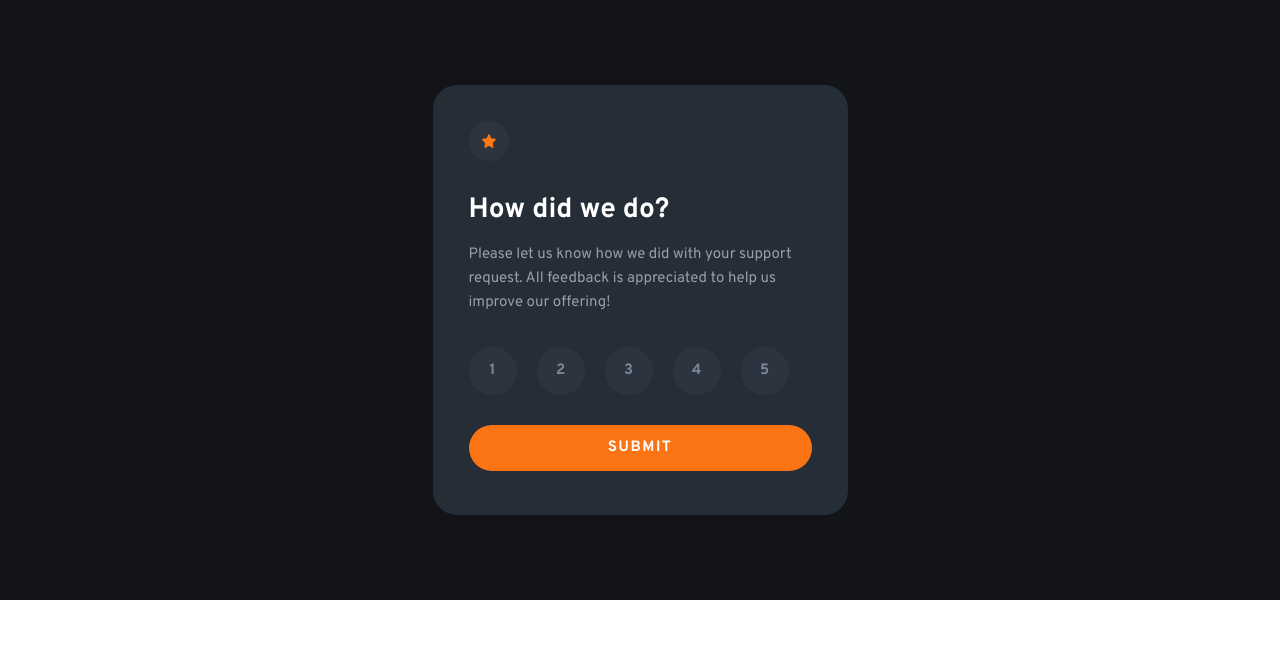
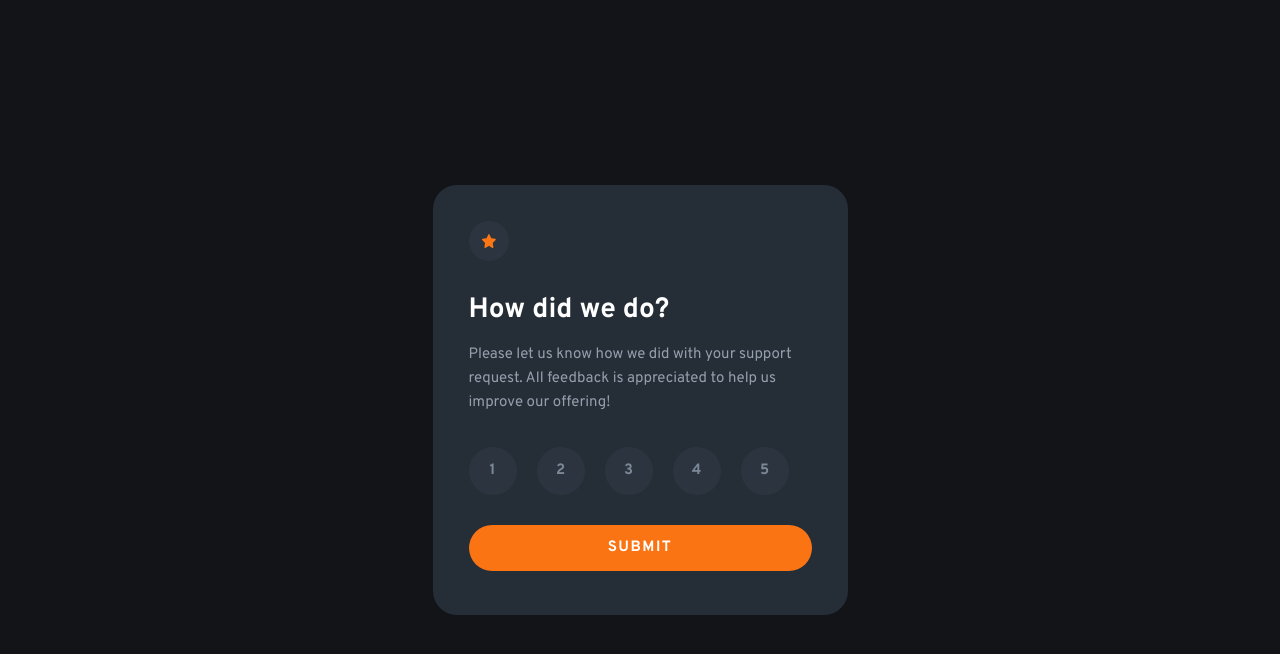
Before and after one commit to CosteaAlin93/front-end-mentor-newbie-interactive-rating-component, a plain HTML site: page index.html in a window 1280 px wide. Drawn offline with nearby package versions, Linux system fonts and the light colour scheme.

Commit message:
2023-06-21: Fixed height of the card

```diff
--- a/index.html
+++ b/index.html
@@ -38,12 +38,12 @@
   <body>
     <!-- Background div -->
     <div
-      class="flex justify-center items-center bg-verydarkblue p-6 max-w-[375px] h-[600px] mx-auto md:max-w-[1440px] md:max-h-screen"
+      class="flex justify-center items-center bg-verydarkblue p-6 max-w-[375px] min-h-screen mx-auto md:max-w-[1440px] md:min-h-screen"
     >
       <!-- Card div -->
       <div
         id="card"
-        class="flex flex-col justify-start p-6 text-[15px] rounded-2xl bg-darkblue md:rounded-3xl md:p-9 md:max-w-[415px]"
+        class="flex flex-col justify-start p-6 text-[15px] rounded-2xl bg-darkblue md:rounded-3xl md:p-9 md:max-w-[415px] md:max-h-screen"
       >
         <!-- Star icon -->
         <div
```
